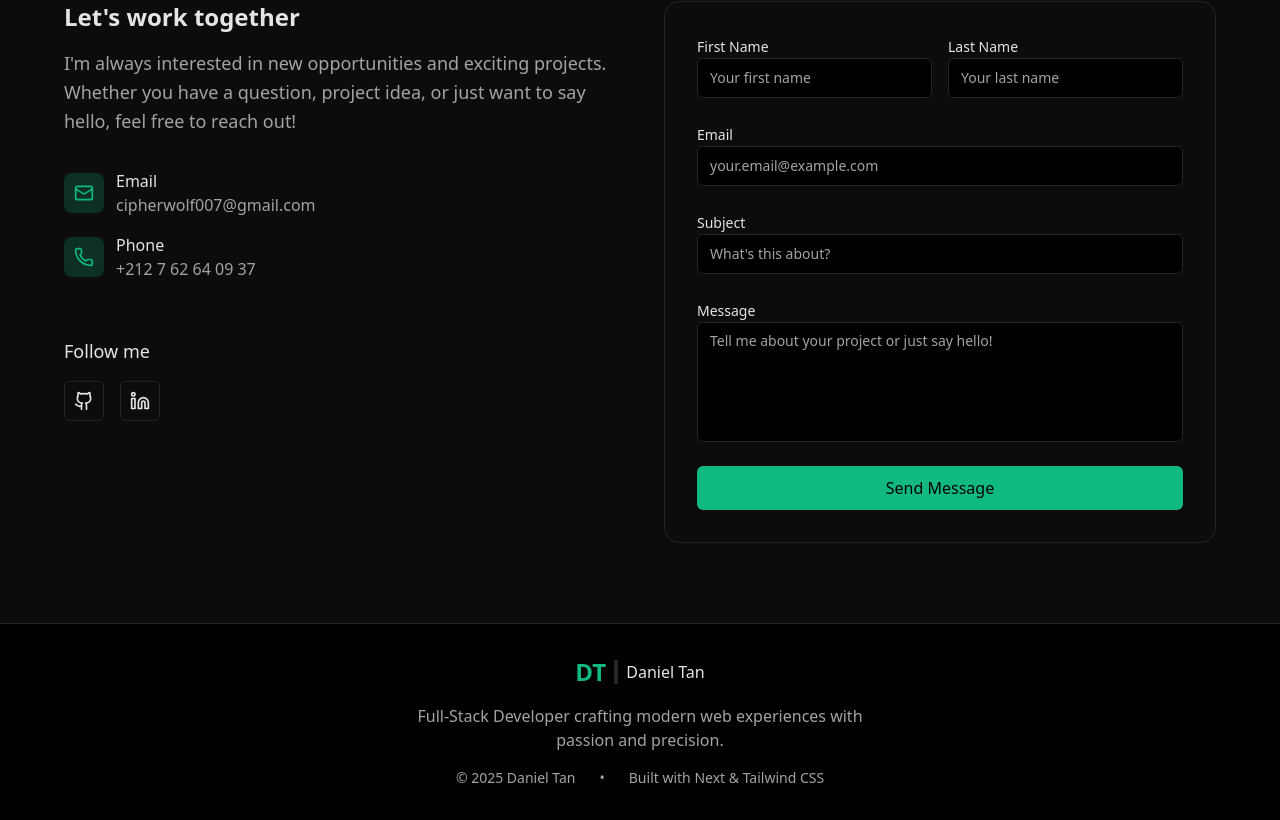
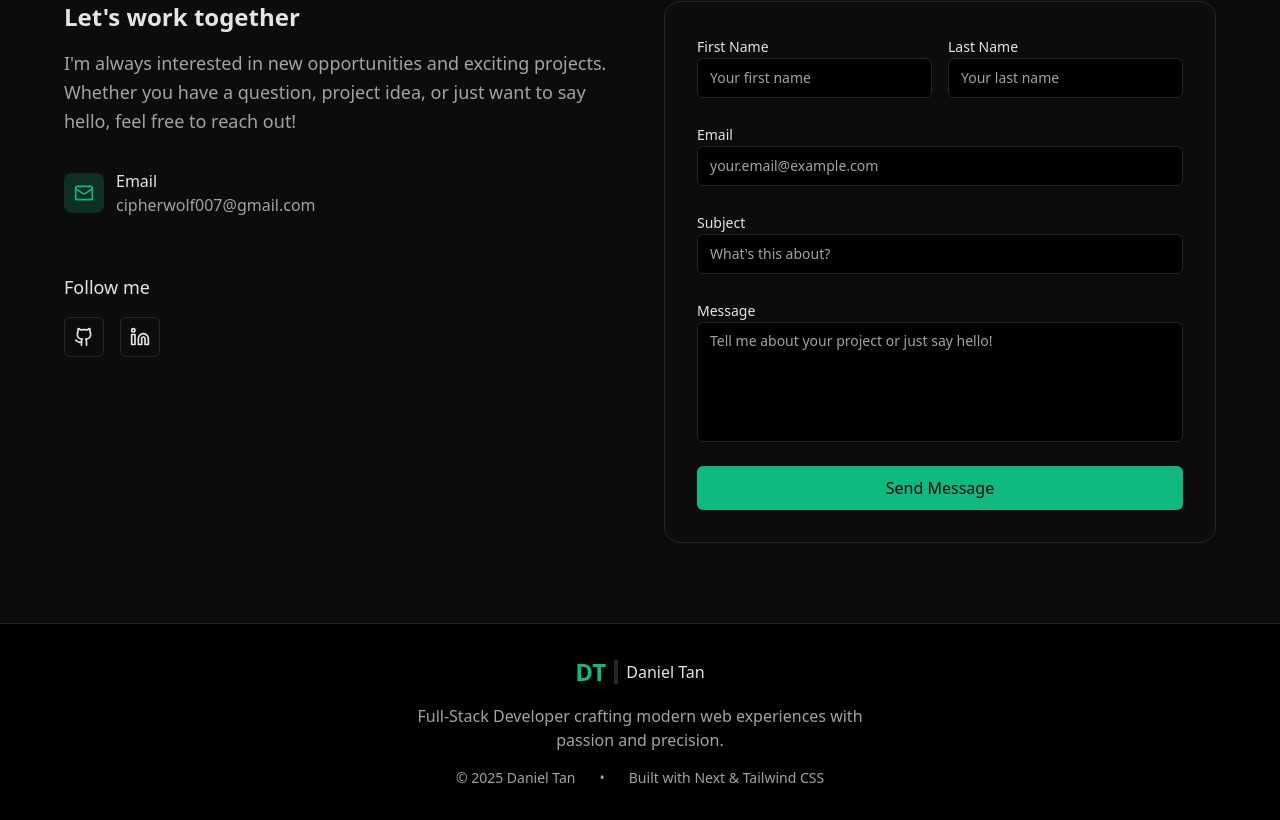
Before and after one commit to bughuntr7/dtportfo, a React (Vite) app: page / in a window 1280 px wide. Shown: the part 3245-4065 px from the top of the page. Built offline with nearby package versions, Linux system fonts and the light colour scheme.

Commit message:
contact information changement

```diff
--- a/src/components/Contact.tsx
+++ b/src/components/Contact.tsx
@@ -42,7 +42,7 @@
                                     </div>
                                 </div>
 
-                                <div className="flex items-center space-x-3">
+                                {/* <div className="flex items-center space-x-3">
                                     <div className="w-10 h-10 bg-primary/20 rounded-lg flex items-center justify-center">
                                         <Phone className="h-5 w-5 text-primary" />
                                     </div>
@@ -51,10 +51,10 @@
                                             Phone
                                         </p>
                                         <p className="text-muted-foreground">
-                                            +212 7 62 64 09 37
+                                            +44 79 5859 4480
                                         </p>
                                     </div>
-                                </div>
+                                </div> */}
                             </div>
 
                             <div className="pt-6">
```
